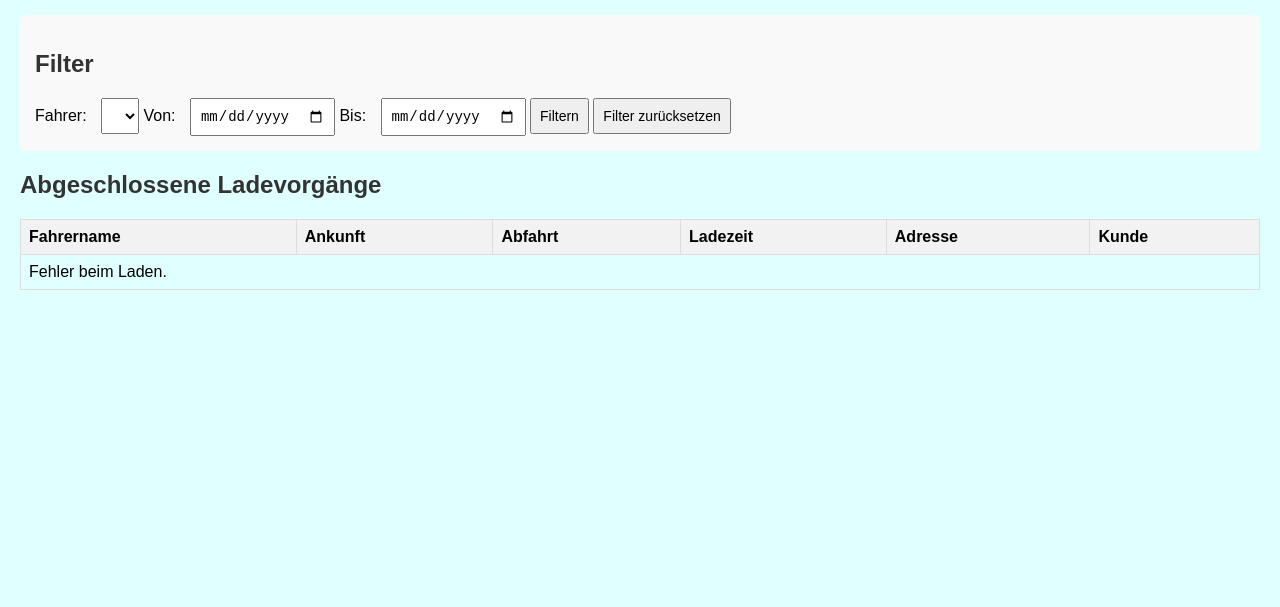
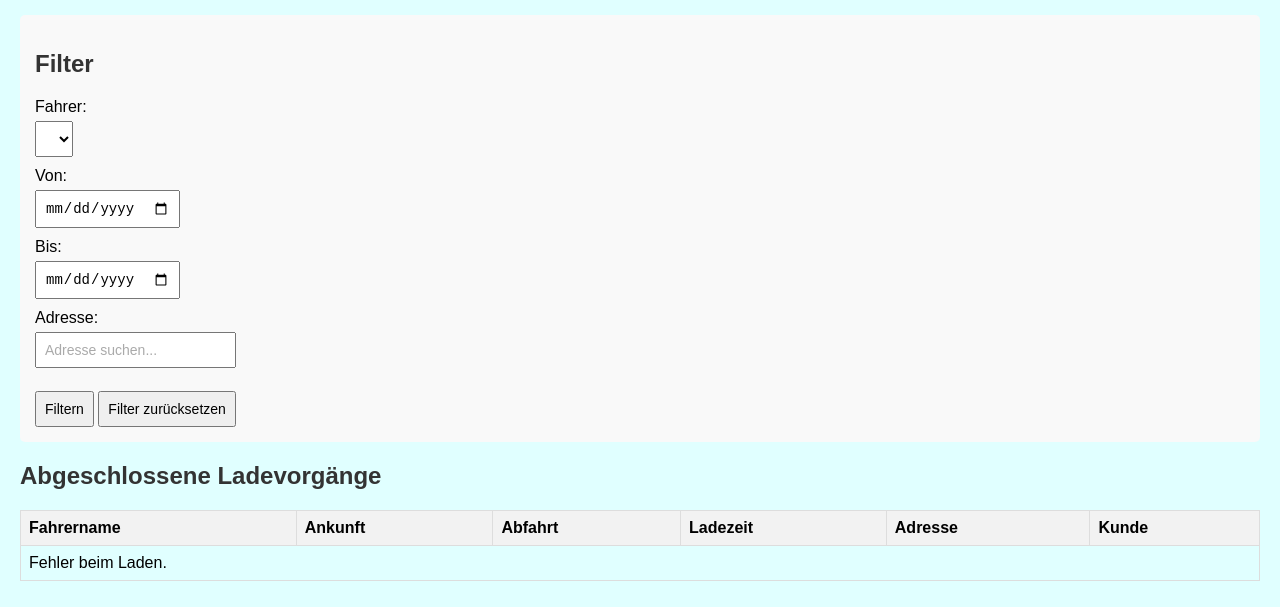
Before and after one commit to NorbertDerHorvath/haas-server, a website: page public/index.html in a window 1280 px wide. Both pictures are taken after a click on the button "Filter zurücksetzen". Shown: the part 65-672 px from the top of the page. Drawn offline with Linux system fonts and the light colour scheme; no server answers.

Commit message:
keresomezo hozzaadasa

```diff
--- a/public/index.html
+++ b/public/index.html
@@ -26,10 +26,13 @@
         }
         .filter-section label {
             margin-right: 10px;
+            display: block;
+            margin-top: 10px;
         }
         .filter-section input, .filter-section select, .filter-section button {
             padding: 8px;
             font-size: 14px;
+            margin-top: 5px;
         }
         table {
             border-collapse: collapse;
@@ -59,8 +62,6 @@
         .saved {
             background-color: #90EE90 !important; /* Halványzöld */
         }
-
-        /* ÚJ SZABÁLYOK */
         /* Placeholder szöveg halványítása */
         ::placeholder { /* Chrome, Firefox, Opera, Safari 10.1+ */
             color: #aaa;
@@ -105,6 +106,10 @@
         <label for="endDate">Bis:</label>
         <input type="date" id="endDate">
 
+        <label for="addressSearch">Adresse:</label>
+        <input type="text" id="addressSearch" placeholder="Adresse suchen...">
+
+        <br><br>
         <button id="filterButton">Filtern</button>
         <button id="resetButton">Filter zurücksetzen</button>
     </div>
@@ -128,6 +133,7 @@
         const driverFilter = document.getElementById('driverFilter');
         const startDate = document.getElementById('startDate');
         const endDate = document.getElementById('endDate');
+        const addressSearch = document.getElementById('addressSearch'); // ÚJ
         const filterButton = document.getElementById('filterButton');
         const resetButton = document.getElementById('resetButton');
         const tableBody = document.getElementById('sessionsTableBody');
@@ -155,11 +161,13 @@
             const driver = driverFilter.value;
             const start = startDate.value;
             const end = endDate.value;
+            const address = addressSearch.value; // ÚJ
 
             let url = '/api/work-sessions?';
             if (driver) url += `driver=${encodeURIComponent(driver)}&`;
             if (start) url += `startDate=${start}&`;
-            if (end) url += `endDate=${end}`;
+            if (end) url += `endDate=${end}&`;
+            if (address) url += `address=${encodeURIComponent(address)}&`; // ÚJ
 
             try {
                 const response = await fetch(url);
@@ -183,7 +191,6 @@
                     const googleMapsLink = session.address ? `https://www.google.com/maps/search/?api=1&query=${encodeURIComponent(session.address)}` : '#';
                     const addressDisplay = session.address ? `<a href="${googleMapsLink}" target="_blank">${session.address}</a>` : 'N/A';
 
-                    // MÓDOSÍTVA: Az input mező most már a CSS-re támaszkodik a stílushoz
                     const kundeCell = `
                         <input type="text" placeholder="Kunde eintragen..." data-session-id="${session.sessionId}" value="${session.customerName || ''}">
                         <button data-session-id="${session.sessionId}">Speichern</button>
@@ -228,7 +235,6 @@
                     if (response.ok) {
                         button.textContent = 'Gespeichert';
                         button.classList.add('saved');
-                        // A beírt szöveg most már félkövér lesz a CSS szabály miatt
                         if (input.value) {
                             input.style.fontWeight = 'bold';
                         } else {
@@ -250,8 +256,11 @@
             driverFilter.value = '';
             startDate.value = '';
             endDate.value = '';
+            addressSearch.value = ''; // ÚJ
             fetchWorkSessions();
         }
+
+
 
         filterButton.addEventListener('click', fetchWorkSessions);
         resetButton.addEventListener('click', resetFilters);
```
Also changed, not shown: index.js (+7 -1 lines).
